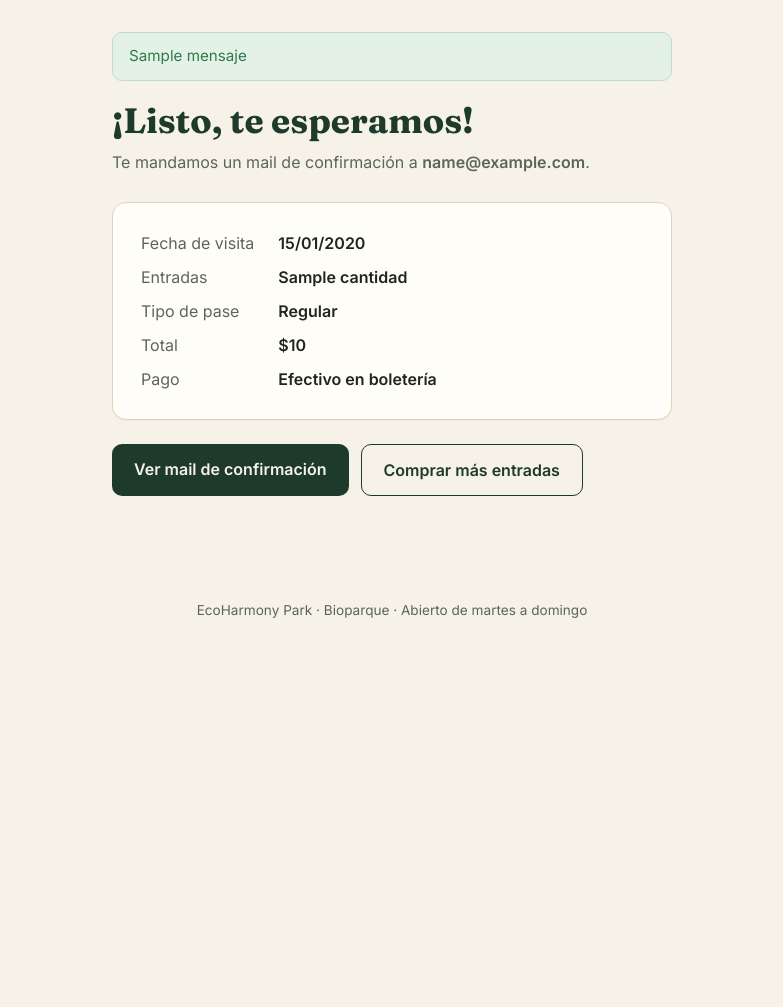
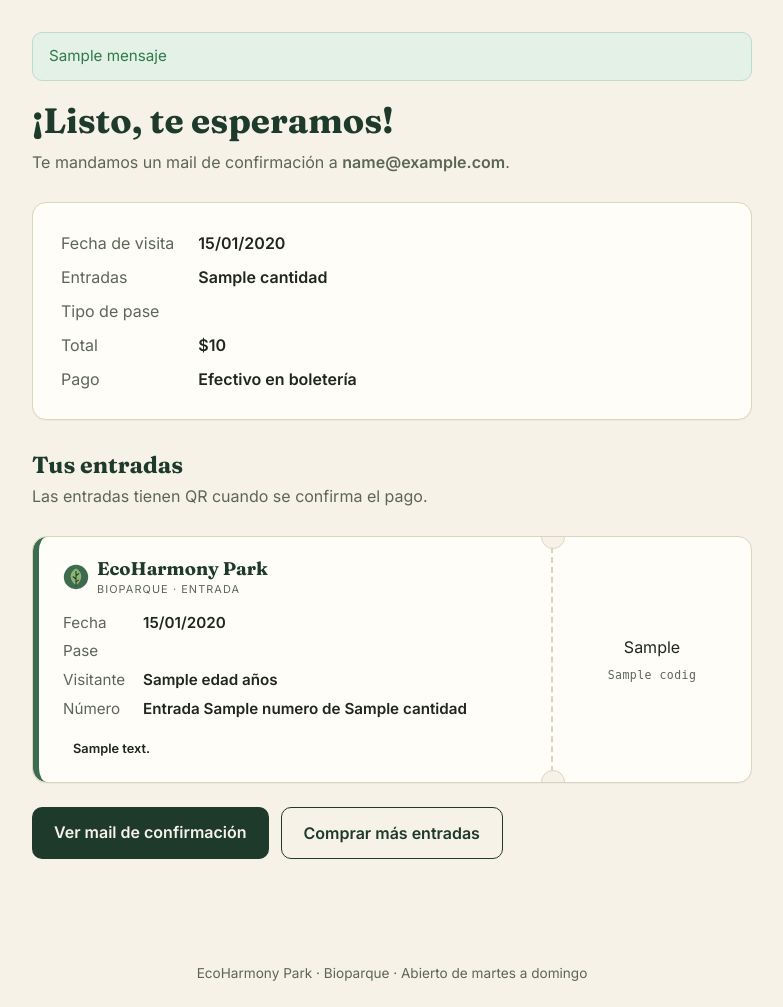
Before and after one commit to pepomendez1/ICS_Grupo_11, a Flask app: template web/templates/confirmacion.html in a window 1280 px wide. Shown: the part 60-1067 px from the top of the page, without its empty margins (248-1031 px from the left). Before the commit the page ends 678 px from the top, so only its background shows below. Run offline with Flask 3, Linux system fonts and the light colour scheme; the template is opened without the code that fills it: most values are stand-ins (such as "Sample title", 1, 10 or a date in 2020).

Commit message:
feat(verde): la confirmación muestra cada entrada como ticket con su QR
Tickets con talón y troquel; en tarjeta pendiente, sin QR. Al imprimir se
ocultan header, resumen y botones, y cada ticket queda entero en la hoja.

Co-Authored-By: Claude Opus 5.5 <noreply@anthropic.com>

```diff
--- a/web/__init__.py
+++ b/web/__init__.py
@@ -230,7 +230,8 @@ def create_app(hoy=hoy_en_el_parque, testing=False, repo=None, pasarela=None, no
         # ?mp=... lo agrega Mercado Pago al volver: solo cambia el aviso que
         # mostramos, nunca el estado del pago (eso lo decide el webhook).
         return render_template(
-            "confirmacion.html", compra=compra, r=compra["resultado"], vuelta_mp=request.args.get("mp")
+            "confirmacion.html", compra=compra, r=compra["resultado"], vuelta_mp=request.args.get("mp"),
+            tickets=tickets(compra), estado=estado_de(compra),
         )
 
     @app.get("/entradas/<codigo>")
--- a/web/templates/_ticket.html
+++ b/web/templates/_ticket.html
@@ -24,7 +24,7 @@
     {% else %}
       <p class="espera">
         <svg viewBox="0 0 34 34" fill="none" aria-hidden="true"><circle cx="17" cy="17" r="14" stroke="#85600f" stroke-width="2"/><path d="M17 9v8l5 3" stroke="#85600f" stroke-width="2" stroke-linecap="round"/></svg>
-        Esperando confirmación del pago
+        El QR aparece cuando se confirma el pago
       </p>
     {% endif %}
   </div>
--- a/web/templates/_ticket_estilos.html
+++ b/web/templates/_ticket_estilos.html
@@ -4,6 +4,7 @@
     display: grid; grid-template-columns: 1fr 200px; position: relative;
     background: var(--papel); border: 1px solid var(--borde); border-radius: 14px;
     box-shadow: 0 1px 0 rgba(0,0,0,.03); break-inside: avoid; page-break-inside: avoid;
+    overflow: hidden; /* las muescas quedan como un mordisco del troquel */
   }
   .ticket-cuerpo { padding: 20px 24px; border-left: 6px solid var(--musgo); border-radius: 14px 0 0 14px; }
   .ticket-marca { display: flex; align-items: center; gap: 8px; margin-bottom: 14px; }
--- a/web/templates/confirmacion.html
+++ b/web/templates/confirmacion.html
@@ -1,7 +1,17 @@
 {% extends "base.html" %}
 {% block titulo %}Compra confirmada · EcoHarmony Park{% endblock %}
+{% block estilos %}{% include "_ticket_estilos.html" %}
+<style>
+  .confirmacion { max-width: 720px; margin: 0 auto; }
+  .confirmacion h2 { margin: 32px 0 6px; font-size: 1.45rem; }
+  @media print {
+    .confirmacion > .aviso, .confirmacion > h1, .confirmacion > .bajada, .resumen { display: none; }
+    .confirmacion h2 { margin-top: 0; }
+  }
+</style>
+{% endblock %}
 {% block contenido %}
-<div class="angosta" style="max-width:560px">
+<div class="confirmacion">
   {% set falta_pagar = r.forma_pago.value == "TARJETA" and not compra.pagada %}
   {% if falta_pagar and vuelta_mp == "failure" %}
     <div class="aviso error" role="alert">El pago no se completó en Mercado Pago. Podés hacer una nueva compra o elegir pagar en efectivo en boletería.</div>
@@ -12,11 +22,11 @@
   {% endif %}
   <p class="bajada">Te mandamos un mail de confirmación a <strong>{{ compra.email }}</strong>.</p>
 
-  <div class="tarjeta">
+  <div class="tarjeta resumen">
     <dl class="detalle">
       <dt>Fecha de visita</dt><dd>{{ r.fecha_visita.strftime('%d/%m/%Y') }}</dd>
       <dt>Entradas</dt><dd>{{ r.cantidad }}</dd>
-      <dt>Tipo de pase</dt><dd>{{ "VIP" if r.tipo_pase.value == "VIP" else "Regular" }}</dd>
+      <dt>Tipo de pase</dt><dd>{{ pases[r.tipo_pase.value].nombre }}</dd>
       <dt>Total</dt><dd>{{ r.monto | pesos }}</dd>
       <dt>Pago</dt>
       <dd>
@@ -32,9 +42,20 @@
     {% endif %}
   </div>
 
-  <p style="margin-top:24px; display:flex; gap:12px; flex-wrap:wrap">
+  <h2>Tus entradas</h2>
+  <p class="bajada no-imprimir">
+    {% if estado.valida %}Cada visitante ingresa con su QR. Podés mostrarlo desde el celular o imprimirlo.{% else %}Las entradas tienen QR cuando se confirma el pago.{% endif %}
+  </p>
+  <div class="tickets">
+    {% for t in tickets %}
+      {% include "_ticket.html" %}
+    {% endfor %}
+  </div>
+
+  <p class="no-imprimir" style="margin-top:24px; display:flex; gap:12px; flex-wrap:wrap">
     <a class="boton" href="{{ url_for('mails') }}">Ver mail de confirmación</a>
     <a class="boton secundario" href="{{ url_for('comprar') }}">Comprar más entradas</a>
+    {% if estado.valida %}<button class="boton secundario" type="button" onclick="window.print()">Imprimir entradas</button>{% endif %}
   </p>
 </div>
 {% endblock %}
--- a/web/templates/entrada.html
+++ b/web/templates/entrada.html
@@ -8,8 +8,10 @@
     {% if estado.valida %}Mostrá este QR en el ingreso al parque.{% else %}Cuando Mercado Pago confirme el pago, acá vas a ver el QR para ingresar.{% endif %}
   </p>
   {% include "_ticket.html" %}
+  {% if estado.valida %}
   <p class="no-imprimir" style="margin-top:20px">
     <button class="boton secundario" type="button" onclick="window.print()">Imprimir entrada</button>
   </p>
+  {% endif %}
 </div>
 {% endblock %}
```
